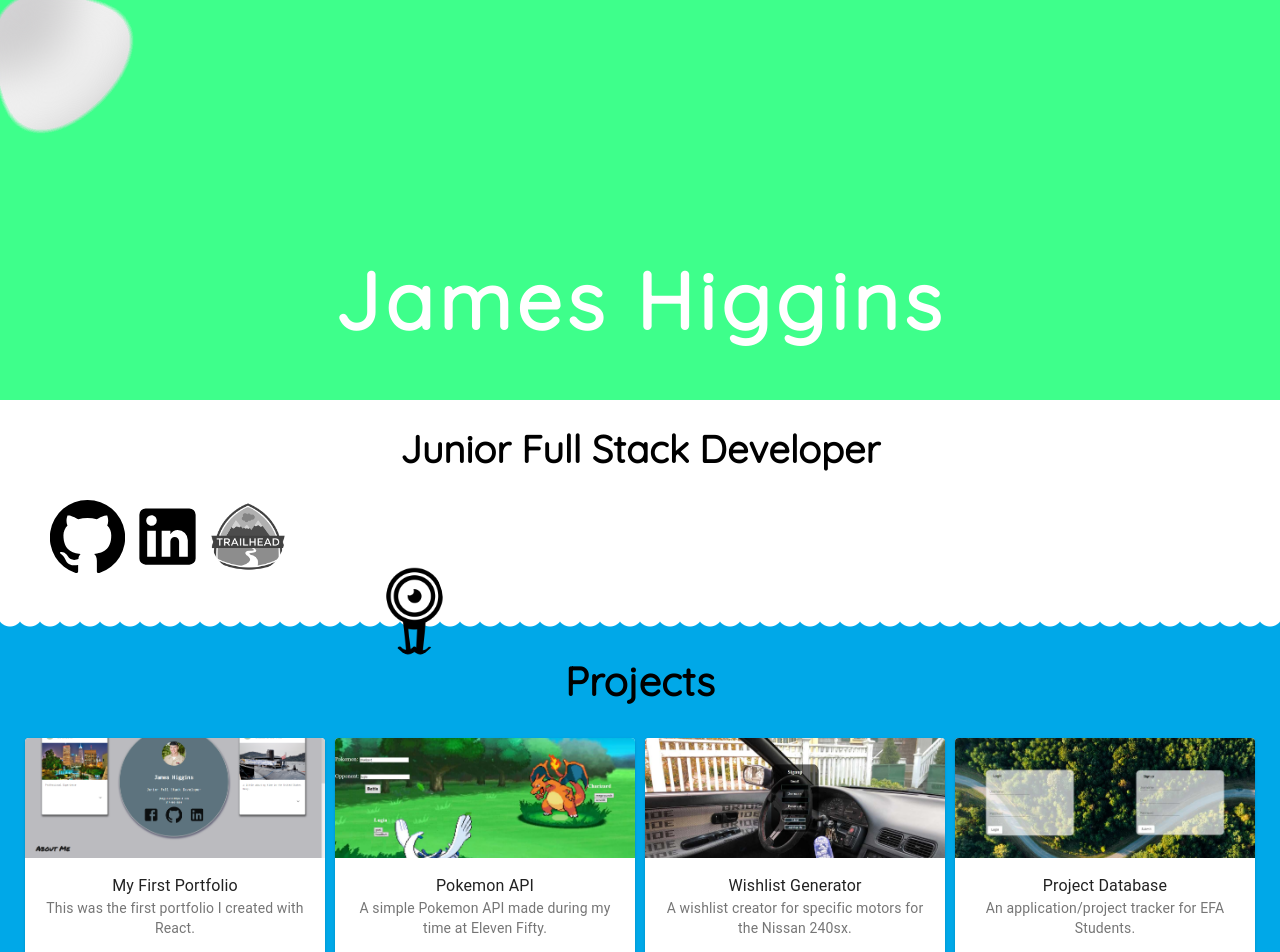
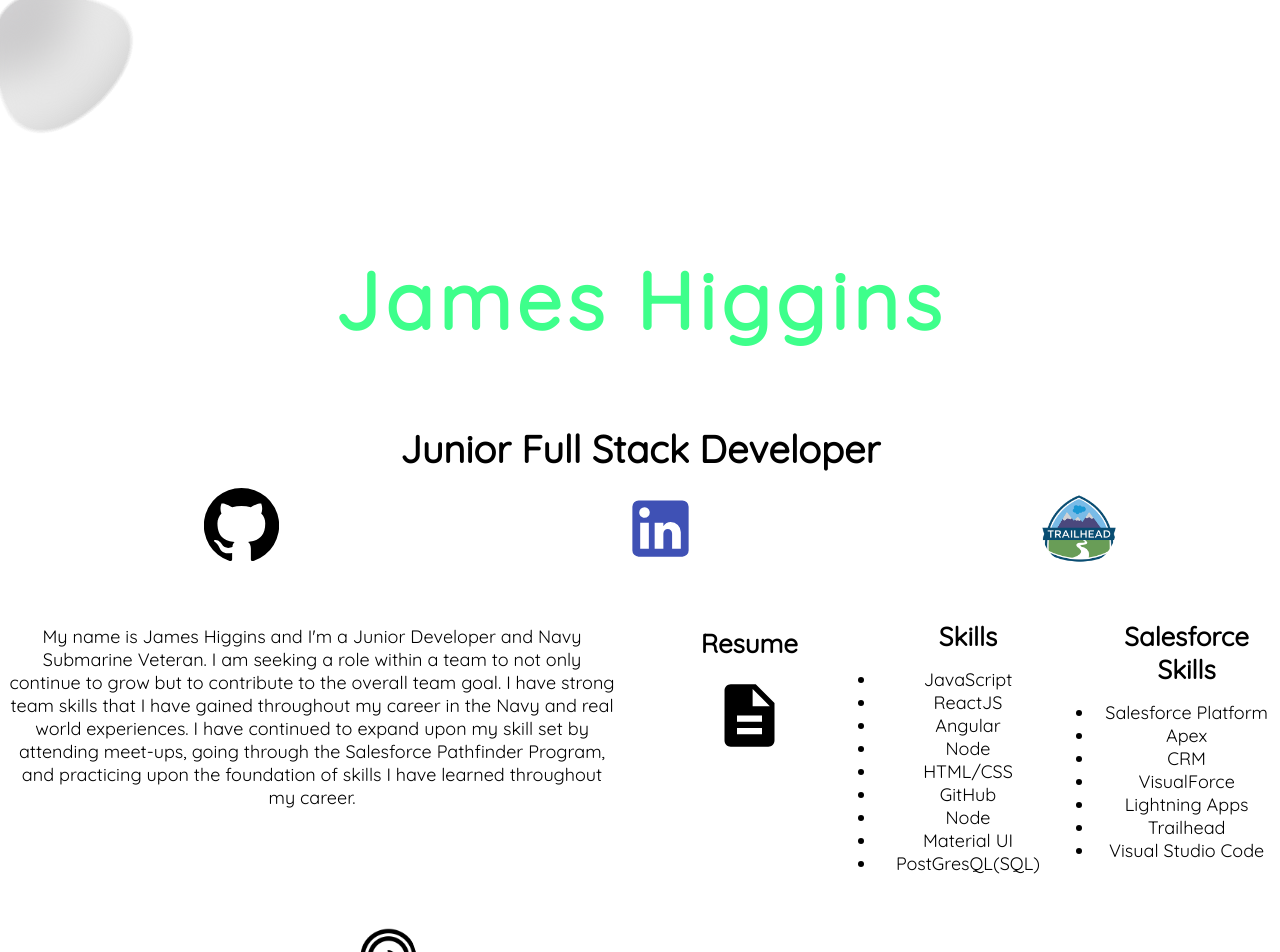
Before and after one commit to jhiggins3231/updatedPortfolio, a React (Create React App) app: page / in a window 1280 px wide. Shown: the top 952 px of the page. Built offline with nearby package versions, Linux system fonts and the light colour scheme; a web font is replaced by a local one.

Commit message:
deploying

```diff
--- a/public/index.html
+++ b/public/index.html
@@ -15,7 +15,7 @@
     <link href="https://fonts.googleapis.com/css?family=Sedgwick+Ave+Display&display=swap" rel="stylesheet">
     <link rel="manifest" href="%PUBLIC_URL%/manifest.json" />
 
-    <title>React App</title>
+    <title>James Higgins Portfolio</title>
   </head>
   <body>
     <noscript>You need to enable JavaScript to run this app.</noscript>
--- a/src/components/home.css
+++ b/src/components/home.css
@@ -6,3 +6,7 @@
     font-family: 'Quicksand', sans-serif;
     src: local('Quicksand') url('../fonts/Quicksand-Light.ttf')
   }
+
+.bulletOne {
+    cursor: local('Sub') url('../assets/subpoint.cur') , auto;
+}
--- a/src/components/home.js
+++ b/src/components/home.js
@@ -1,47 +1,86 @@
 import React from 'react';
 import './home.css';
 import { makeStyles } from '@material-ui/core/styles';
+import Grid from '@material-ui/core/Grid';
 import Avatar from '@material-ui/core/Avatar';
 import Tooltip from '@material-ui/core/Tooltip';
 import GitHubIcon from '@material-ui/icons/GitHub';
 import LinkedInIcon from '@material-ui/icons/LinkedIn';
+import DescriptionIcon from '@material-ui/icons/Description';
 import Trailhead from '../assets/trailhead.png';
 
 
 
 
 const useStyles = makeStyles(theme => ({
+    main: {
+        width: '100%',
+        backgroundColor: 'red',
+        minHeight: '300px',
+        maxHeight: '600px',
+        fontFamily: 'Quicksand',
+        fontSize: '20px',
+    },
     head: {
         fontFamily: 'Quicksand',
-        fontSize: '38px'
+        fontSize: '38px',
+        display: 'flex',
+        position: 'relative',
+        justifyContent: 'center'
+
     },
     list: {
-        listStyleType: 'none'
+        listStyleType: 'none',
+        flexWrap: 'wrap',
     },
     bulletOne: {
-        // fontFamily: 'Quicksand',
-        position: 'absolute',
-        left: '50px',
-        // fontSize: '30px',
-        cursor: 'grab',
+        cursor: 'pointer',
     },
     bulletTwo: {
-        // fontFamily: 'Quicksand',
-        position: 'absolute',
-        left: '130px',
-        // fontSize: '30px',
-        cursor: 'grab'
+        cursor: 'pointer',
     },
     bulletThree: {
-        position: 'absolute',
-        cursor: 'grab',
-        left: '210px',
-        filter: 'grayscale(150%)'
+        cursor: 'pointer',
     },
     icons: {
         height: 75,
         width: 75,
+    },
+    root: {
+        flexGrow: 1,
+    },
+    about: {
+        fontFamily: 'Quicksand',
+        textAlign: 'center',
+        margin: '5px',
+        padding: '10px',
+        fontSize: '18px'
+    },
+    resume: {
+        fontFamily: 'Quicksand',
+        fontSize: '26px'
+    },
+    contact: {
+        fontFamily: 'Quicksand',
+        fontSize: '20px'
+    },
+    info: {
+        fontFamily: 'Quicksand',
+        fontSize: '18px'
+    },
+    skills: {
+        fontFamily: 'Quicksand',
+        fontSize: '26px',
+        margin: '5px',
+        padding: '5px'
+    },
+    skillset: {
+        fontFamily: 'Quicksand',
+        fontSize: '18px',
+        margin: '5px',
+        padding: '5px'
     }
+
 }))
 
 
@@ -53,25 +92,88 @@ export default function Home() {
     const classes = useStyles();
 
     return(
-    <div>
+        <div>
+
         <h1 className={classes.head}>Junior Full Stack Developer</h1>
         <ul className={classes.list}>
+        <Grid container className={classes.root} spacing={2} direction="row" justify="center">
+        <Grid item xs>
+            <Grid container justify='center' spacing={3}>
             <li className={classes.bulletOne}>
                 <Tooltip title="Github">
                 <GitHubIcon className={classes.icons} onClick={() => window.open("https://www.github.com/jhiggins3231")}></GitHubIcon>
                 </Tooltip>
             </li>
+            </Grid>
+            </Grid>
+            <Grid item xs>
+            <Grid container justify='center' spacing={2}>
             <li className={classes.bulletTwo}>
                 <Tooltip title="LinkedIn">
-                <LinkedInIcon className={classes.icons} onClick={() => window.open("https://www.linkedin.com/in/jhiggins3231")}></LinkedInIcon>
+                <LinkedInIcon color="primary" className={classes.icons} onClick={() => window.open("https://www.linkedin.com/in/jhiggins3231")}></LinkedInIcon>
                 </Tooltip>
             </li>
+            </Grid>
+            </Grid>
+            <Grid item xs>
+            <Grid container justify='center' spacing={2}>
             <li className={classes.bulletThree}>
                 <Tooltip title="Salesforce Trailhead">
                 <Avatar src={Trailhead} className={classes.icons} onClick={() => window.open("https://trailblazer.me/id?lang=en_US&_ga=2.151429369.1108395911.1587052099-15794461.1587052099")}></Avatar>
                 </Tooltip>
             </li>
+            </Grid>
+            </Grid>
+        </Grid>
         </ul>
-    </div>
+        <br />
+        <br />
+        <Grid container className={classes.root} spacing={2} direction="row" justify="center">
+        <Grid container spacing={2}>
+            <Grid item xs={6} justify='center'>
+        <p className={classes.about}>
+    My name is James Higgins and I'm a Junior Developer and Navy Submarine Veteran. I am seeking a role within a team to not only continue to grow but to contribute to the overall team goal. I have strong team skills that I have gained throughout my career in the Navy and real world experiences. I have continued to expand upon my skill set by attending meet-ups, going through the Salesforce Pathfinder Program, and practicing upon the foundation of skills I have learned throughout my career.
+        </p>
+        </Grid>
+        <Grid item xs={2} justify='center'>
+            <h1 className={classes.resume}>Resume</h1>
+            <Tooltip title="Resume">
+        <DescriptionIcon className={classes.icons} onClick={() => window.open("https://docs.google.com/document/d/1GbDTedKr0mClCShEcxPQ3JlLv0sR1DomC5aR63F8OE4/edit?usp=sharing")}></DescriptionIcon>
+        </Tooltip>
+        </Grid>
+        <Grid item xs={2} justify='center'>
+            <h3 className={classes.skills}>
+                Skills
+            </h3>
+                <ul className={classes.skillset}>
+                    <li>JavaScript</li>
+                    <li>ReactJS</li>
+                    <li>Angular</li>
+                    <li>Node</li>
+                    <li>HTML/CSS</li>
+                    <li>GitHub</li>
+                    <li>Node</li>
+                    <li>Material UI</li>
+                    <li>PostGresQL(SQL)</li>
+                </ul>
+        </Grid>
+        <Grid item xs={2} justify='center'>
+        <h3 className={classes.skills}>
+                Salesforce Skills
+            </h3>
+                <ul className={classes.skillset}>
+                    <li>Salesforce Platform</li>
+                    <li>Apex</li>
+                    <li>CRM</li>
+                    <li>VisualForce</li>
+                    <li>Lightning Apps</li>
+                    <li>Trailhead</li>
+                    <li>Visual Studio Code</li>
+                </ul>
 
+        </Grid>
+        </Grid>
+        </Grid>
+
+</div>
     )}
--- a/src/components/jumbo.css
+++ b/src/components/jumbo.css
@@ -21,7 +21,7 @@ body {
   position: absolute;
   will-change: transform;
   border-radius: 50%;
-  background: white;
+  background: rgb(247, 247, 247);
   box-shadow: 10px 10px 5px 0px rgba(0, 0, 0, 0.75);
   opacity: 0.6;
 }
--- a/src/components/jumbo.js
+++ b/src/components/jumbo.js
@@ -8,7 +8,7 @@ const useStyles = makeStyles(theme => ({
     jumbo: {
         padding: 0,
         margin: 0,
-        backgroundColor: "#3EFF8B",
+        backgroundColor: "#FFFFFF",
         minHeight: 400,
         minWidth: '100%'
     },
@@ -23,7 +23,7 @@ const useStyles = makeStyles(theme => ({
     head: {
         padding: 0,
         margin: 0,
-        color: '#FFFFFF',
+        color: '#3EFF8B',
         letterSpacing: '5px',
         position: "absolute",
         top: '50%',
--- a/src/components/projects.css
+++ b/src/components/projects.css
@@ -5,6 +5,8 @@
     background:#FFFFFF;
     height: 50px;
     position: relative;
+    margin: 0;
+    padding: 0em;
   }
   .wave::before{
     content: "";
@@ -18,3 +20,7 @@
     background-image:
       radial-gradient(circle at 10px -5px, transparent 12px,#00A8E8 13px);
   }
+  @font-face {
+    font-family: 'Quicksand', sans-serif;
+    src: local('Quicksand') url('../fonts/Quicksand-Light.ttf')
+  }
--- a/src/components/projects.js
+++ b/src/components/projects.js
@@ -30,7 +30,8 @@ const useStyles = makeStyles(theme => ({
         maxHeight: 320,
         margin: 5,
         flex: '1',
-
+        borderRadius: '10%',
+        boxShadow: '5px 5px 5px rgba(0, 38, 255, 0.801)'
       },
     media: {
         height: 120,
@@ -44,8 +45,18 @@ const useStyles = makeStyles(theme => ({
         margin: 0,
         padding: 0,
         position: "absolute",
-        left: '30%',
-        top: '-35%',
+        left: '28%',
+        top: '-70%',
+    },
+    cardsTitle: {
+      fontFamily: 'Quicksand',
+      fontSize: '20px',
+      fontWeight: 'bold'
+    },
+    cards: {
+      fontFamily: 'Quicksand',
+      fontSize: '16px',
+      fontWeight: 'bold'
     }
 }))
 
@@ -69,10 +80,10 @@ export default function Projects() {
                 />
       </Tooltip>
         <CardContent>
-            <Typography>
+            <Typography className={classes.cardsTitle}>
                 My First Portfolio
             </Typography>
-            <Typography variant="body2" color="textSecondary" component="p">
+            <Typography variant="body2" color="textSecondary" component="p" className={classes.cards}>
             This was the first portfolio I created with React.
             </Typography>
         </CardContent>
@@ -93,10 +104,10 @@ export default function Projects() {
                 />
                 </Tooltip>
         <CardContent>
-            <Typography>
+            <Typography className={classes.cardsTitle}>
                 Pokemon API
             </Typography>
-            <Typography variant="body2" color="textSecondary" component="p">
+            <Typography variant="body2" color="textSecondary" component="p" className={classes.cards}>
             A simple Pokemon API made during my time at Eleven Fifty.
             </Typography>
         </CardContent>
@@ -116,11 +127,11 @@ export default function Projects() {
                />
                </Tooltip>
         <CardContent>
-            <Typography>
+            <Typography className={classes.cardsTitle}>
                 Wishlist Generator
             </Typography>
-            <Typography variant="body2" color="textSecondary" component="p">
-            A wishlist creator for specific motors for the Nissan 240sx.
+            <Typography variant="body2" color="textSecondary" component="p" className={classes.cards}>
+            A Nissan 240sx wishlist generator for specific motors.
             </Typography>
         </CardContent>
       <CardActions>
@@ -139,10 +150,10 @@ export default function Projects() {
                 />
                 </Tooltip>
         <CardContent>
-            <Typography>
+            <Typography className={classes.cardsTitle}>
                 Project Database
             </Typography>
-            <Typography variant="body2" color="textSecondary" component="p">
+            <Typography variant="body2" color="textSecondary" component="p" className={classes.cards}>
             An application/project tracker for EFA Students.
             </Typography>
         </CardContent>
```
Also changed, not shown: package.json (+4 -4 lines), 2 other files (tests, documents, lock files or other folders).
